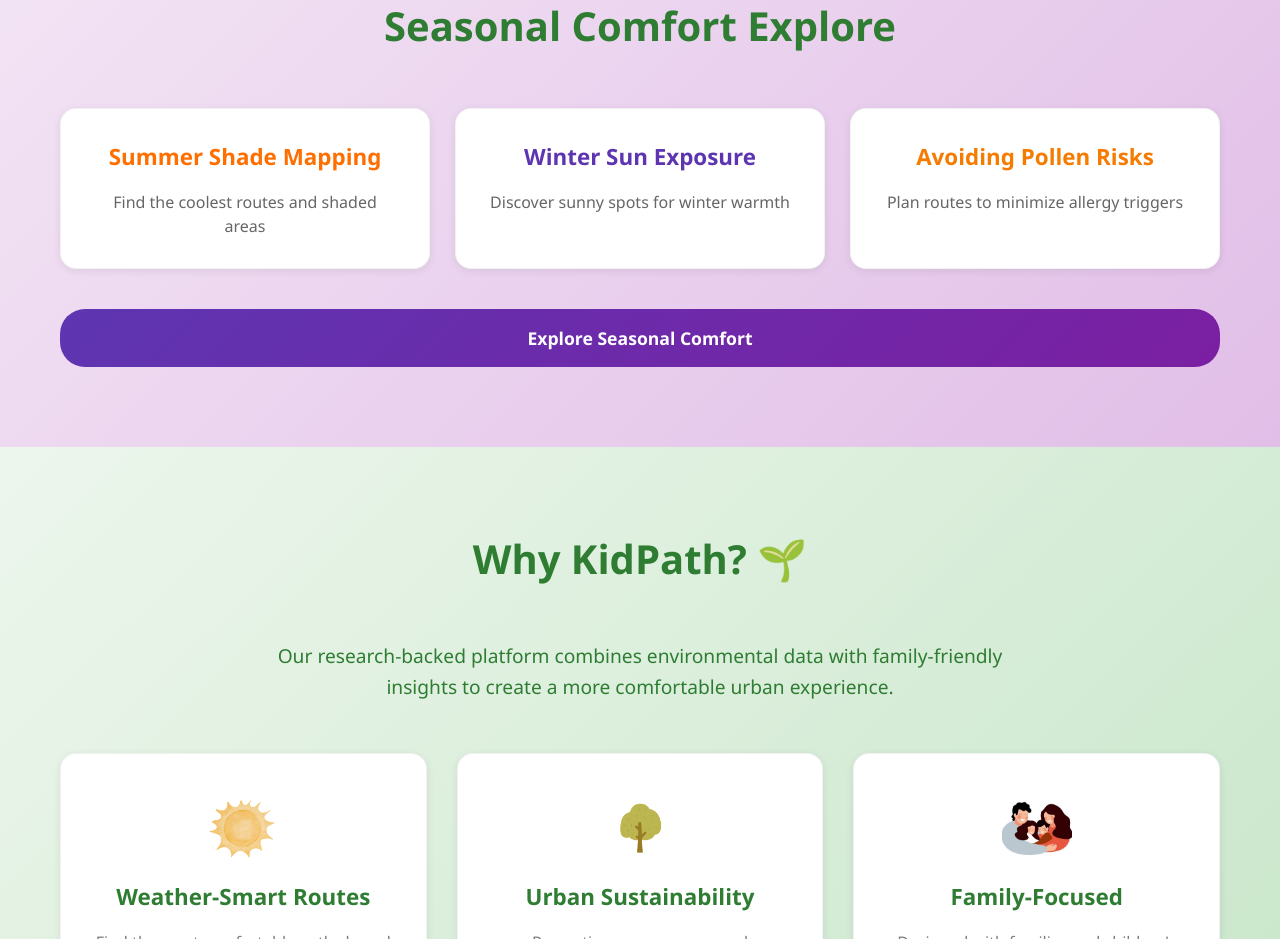
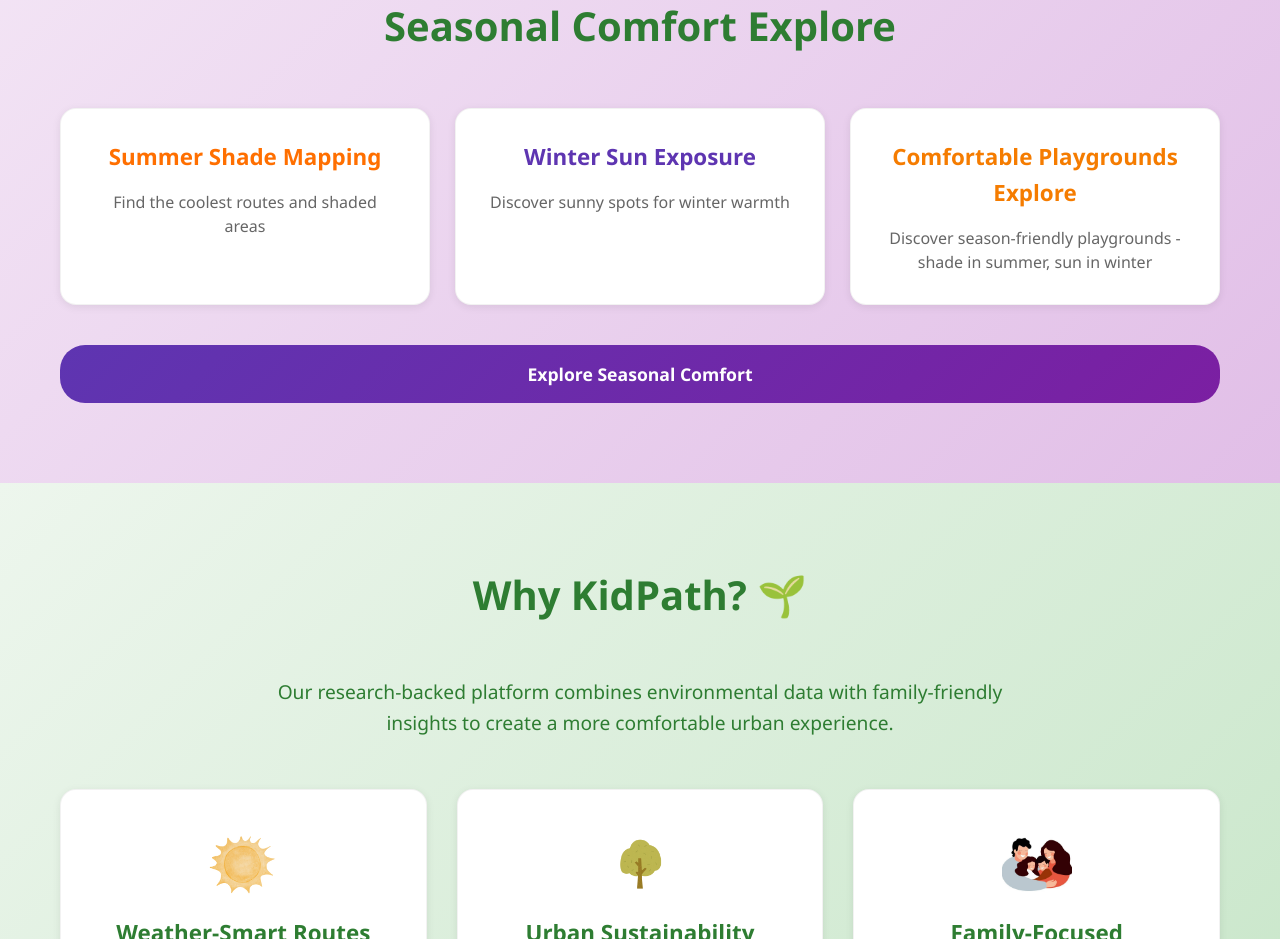
Before and after one commit to yuejun1219/KidPath, a Vue app in the folder Frontend/: page / in a window 1280 px wide. Shown: the part 1660-2599 px from the top of the page. Built offline with nearby package versions, Linux system fonts and the light colour scheme; no server answers; a web font is replaced by a local one.

Commit message:
edit homepage ui

```diff
--- a/Frontend/src/views/HomePage.vue
+++ b/Frontend/src/views/HomePage.vue
@@ -255,8 +255,8 @@
             <p>Discover sunny spots for winter warmth</p>
           </div>
           <div class="comfort-option pollen">
-            <h3>Avoiding Pollen Risks</h3>
-            <p>Plan routes to minimize allergy triggers</p>
+            <h3>Comfortable Playgrounds Explore</h3>
+            <p>Discover season-friendly playgrounds - shade in summer, sun in winter</p>
           </div>
         </div>
         <router-link to="/seasonal-comfort" class="explore-button">
```
